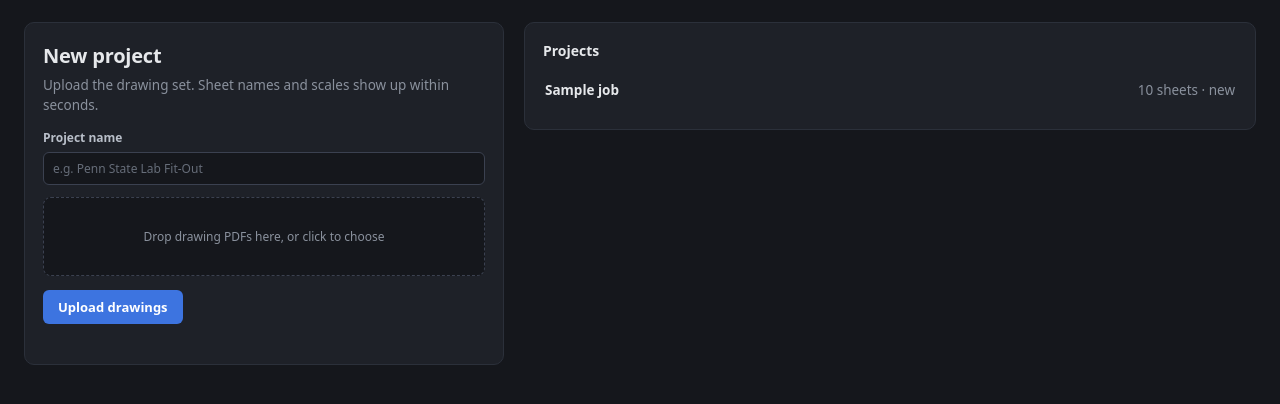
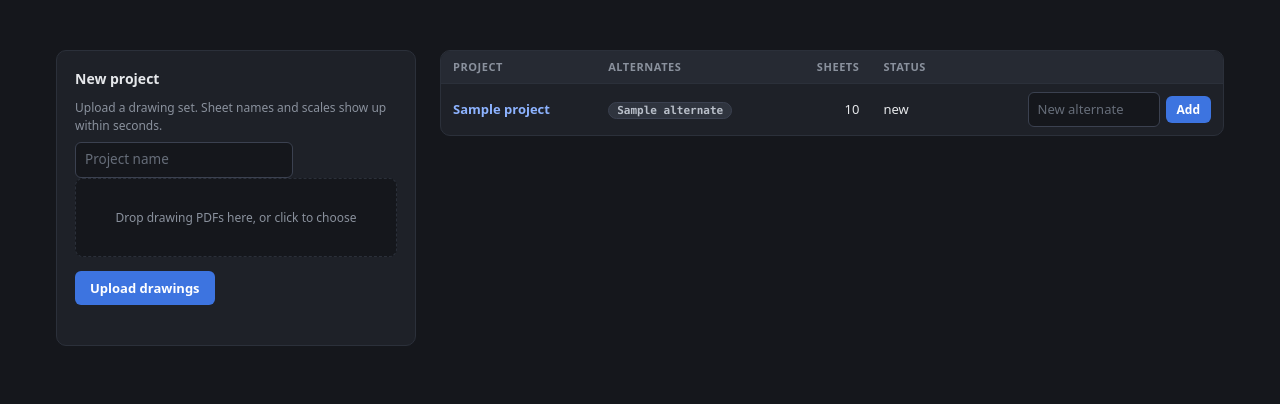
Before and after one commit to Ethantlz/materially, a FastAPI app: template ui/templates/index.html in a window 1280 px wide. Shown: the part 48-452 px from the top of the page. Run offline with FastAPI, Linux system fonts and the light colour scheme; the template is opened without the code that fills it: most values are stand-ins (such as "Sample title", 1, 10 or a date in 2020); data that the repository does not hold is empty.

Commit message:
ui: projects page with alternates under each project, opening into the takeoff
Implemented by DeepSeek-V4.1-Flash (Luminal) under Claude Code orchestration.
Co-Authored-By: Claude Opus 5.5 <noreply@anthropic.com>

```diff
--- a/ui/api.py
+++ b/ui/api.py
@@ -12,6 +12,7 @@ from fastapi.templating import Jinja2Templates
 from app.db import get_db, jsonable, oid
 from contracts.schemas import GAUGES
 from extract.scale import COMMON_LABELS
+from projects.alternates import project_rows
 from ui import standins
 from ui.common import (  # noqa: F401  (inches and reason_summary are re-exported for the tests)
     BOARD_LABELS, PALETTE, condition_views, discipline, inches, next_color, reason_summary, stud_text,
@@ -102,8 +103,7 @@ def _measured(db, job_id: str) -> dict[str, dict]:
 
 @router.get("/")
 def index(request: Request):
-    jobs = jsonable(list(get_db().jobs.find().sort("created_at", -1).limit(50)))
-    return _page(request, "index.html", jobs=jobs)
+    return _page(request, "index.html", projects=project_rows())
 
 
 @router.get("/jobs/{job_id}")
--- a/ui/static/app.css
+++ b/ui/static/app.css
@@ -117,12 +117,13 @@ summary { cursor: pointer; }
 #toast.show { opacity: 1; transform: translateX(-50%); } #toast.bad { background: #ff6b6b; color: #1a0505; }
 
 /* ---- projects page ---- */
-.home { display: grid; grid-template-columns: minmax(340px, 480px) minmax(0, 1fr); gap: 20px; align-items: start; }
-.home .card { margin: 0; }
-.drop { border: 1.5px dashed var(--line2); border-radius: 8px; padding: 30px 20px; text-align: center; color: var(--muted); cursor: pointer; font-weight: 500; margin-bottom: 14px; background: var(--bg0); }
+.projects { display: grid; grid-template-columns: 360px 1fr; gap: 24px; max-width: 1400px; margin: 0 auto; padding: 28px 32px; align-items: start; }
+.projects .card { margin: 0; }
+.drop { border: 1px dashed var(--line); border-radius: 8px; padding: 30px 20px; text-align: center; color: var(--muted); cursor: pointer; font-weight: 500; margin-bottom: 14px; background: var(--bg0); }
 label.drop > input[type=file] { display: none; } .drop:hover, .drop.over { border-color: var(--accent); color: var(--ink); }
 .jobs { list-style: none; padding: 0; margin: 0; } .jobs li { padding: 10px 2px; border-top: 1px solid var(--line); display: flex; justify-content: space-between; gap: 12px; }
 .jobs li:first-child { border-top: 0; } .jobs a { color: var(--ink); font-weight: 600; text-decoration: none; } .jobs a:hover { color: var(--accent-text); }
+.alt-add { display: flex; align-items: center; gap: 6px; justify-content: flex-end; } .alt-add .input, .alt-add input { width: 132px; }
 
 /* ---- sheets page ---- */
 .jobhead { margin-bottom: 18px; }
@@ -188,7 +189,7 @@ body.phone main.page { max-width: 520px; padding: 14px 14px 40px; }
 .ewo button[type=submit] { width: 100%; padding: 15px; font-size: 16px; }
 .ewo .sent { margin-top: 14px; padding: 12px 14px; background: var(--ok-soft); border-radius: 8px; }
 
-@media (max-width: 1100px) { .cols, .split, .home { grid-template-columns: 1fr; } }
+@media (max-width: 1100px) { .cols, .split, .projects { grid-template-columns: 1fr; } }
 @media (max-width: 700px) {
   .top { padding: 0 10px; gap: 8px; overflow-x: auto; } .proj { display: none; } .tabs a { padding: 0 9px; font-size: 12.5px; }
   main.page { padding: 14px 12px 40px; } .drafts { grid-template-columns: 1fr; } .tbl { font-size: 12.5px; } .tbl th, .tbl td { padding: 7px 8px; }
--- a/ui/templates/index.html
+++ b/ui/templates/index.html
@@ -1,35 +1,36 @@
 {% extends "base.html" %}
 {% block title %}Projects · materially{% endblock %}
 {% block body %}
-<div class="home">
+<div class="projects">
   <section class="card upload">
-    <h1>New project</h1>
-    <p class="muted">Upload the drawing set. Sheet names and scales show up within seconds.</p>
-    <form id="upload-form" data-testid="upload-form" style="margin-top:14px">
-      <label>Project name
-        <input name="name" required placeholder="e.g. Penn State Lab Fit-Out" data-testid="job-name">
-      </label>
-      <label class="drop" id="drop" data-testid="job-drop">
-        <input type="file" name="files" accept="application/pdf,.pdf" multiple required data-testid="job-files">
-        <span id="drop-text">Drop drawing PDFs here, or click to choose</span>
-      </label>
-      <button type="submit" data-testid="job-upload">Upload drawings</button>
+    <h2>New project</h2>
+    <p class="muted small">Upload a drawing set. Sheet names and scales show up within seconds.</p>
+    <form id="upload-form" data-testid="upload-form">
+      <input class="input" name="name" required placeholder="Project name" data-testid="job-name">
+      <label class="drop" id="drop" data-testid="job-drop"><input type="file" name="files" accept=".pdf" multiple required data-testid="job-files">
+        <span id="drop-text">Drop drawing PDFs here, or click to choose</span></label>
+      <button class="btn" type="submit" data-testid="job-upload">Upload drawings</button>
       <p class="err" id="upload-err" data-testid="upload-error"></p>
     </form>
   </section>
-
-  <section class="card">
-    <h2>Projects</h2>
-    {% if jobs %}
-    <ul class="jobs" data-testid="job-list">
-      {% for j in jobs %}
-      <li><a href="/jobs/{{ j.id }}/takeoff">{{ j.name }}</a>
-        <span class="muted">{{ j.pages_total or 0 }} sheets · {{ j.status }}</span></li>
+  <section data-testid="job-list">
+    <table class="tbl" data-testid="project-list">
+      <thead><tr><th>Project</th><th>Alternates</th><th class="num">Sheets</th><th>Status</th><th></th></tr></thead>
+      <tbody>
+      {% for p in projects %}
+      <tr data-testid="project-row">
+        <td><a href="/jobs/{{ p.id }}/takeoff?alt={{ p.alternates[0].id }}" data-testid="project-link"><b>{{ p.name }}</b></a></td>
+        <td>{% for a in p.alternates %}<a class="chip {{ 'on' if a.kind == 'base' }}" href="/jobs/{{ p.id }}/takeoff?alt={{ a.id }}" data-testid="alt-chip">{{ a.name }}</a> {% endfor %}</td>
+        <td class="num">{{ p.pages_total or 0 }}</td>
+        <td><span class="pill {{ 'ok' if p.status == 'ready' else 'info' }}">{{ p.status }}</span></td>
+        <td class="num"><form class="alt-add" data-job="{{ p.id }}" data-testid="alt-add">
+          <input class="input sm" name="name" placeholder="New alternate" data-testid="alt-name"><button class="btn-secondary sm">Add</button></form></td>
+      </tr>
+      {% else %}
+      <tr><td colspan="5" class="empty">No projects yet. Upload a drawing set to start.</td></tr>
       {% endfor %}
-    </ul>
-    {% else %}
-    <p class="muted">No projects yet.</p>
-    {% endif %}
+      </tbody>
+    </table>
   </section>
 </div>
 {% endblock %}
@@ -53,5 +54,12 @@ form.addEventListener("submit", async (e) => {
   document.getElementById("upload-err").textContent = errText(r, "Upload failed");
   btn.disabled = false; btn.textContent = "Upload drawings";
 });
+document.querySelectorAll("form.alt-add").forEach((f) => f.addEventListener("submit", async (e) => {
+  e.preventDefault();
+  const name = f.name.value.trim();
+  if (!name) return;
+  const r = await call("POST", [`/api/jobs/${f.dataset.job}/alternates`], { name });
+  if (r.ok) location.reload(); else toast(r.data?.detail || "Couldn't add the alternate", true);
+}));
 </script>
 {% endblock %}
```
Also changed, not shown: tests/ui/test_pages.py (+8 -0 lines).
